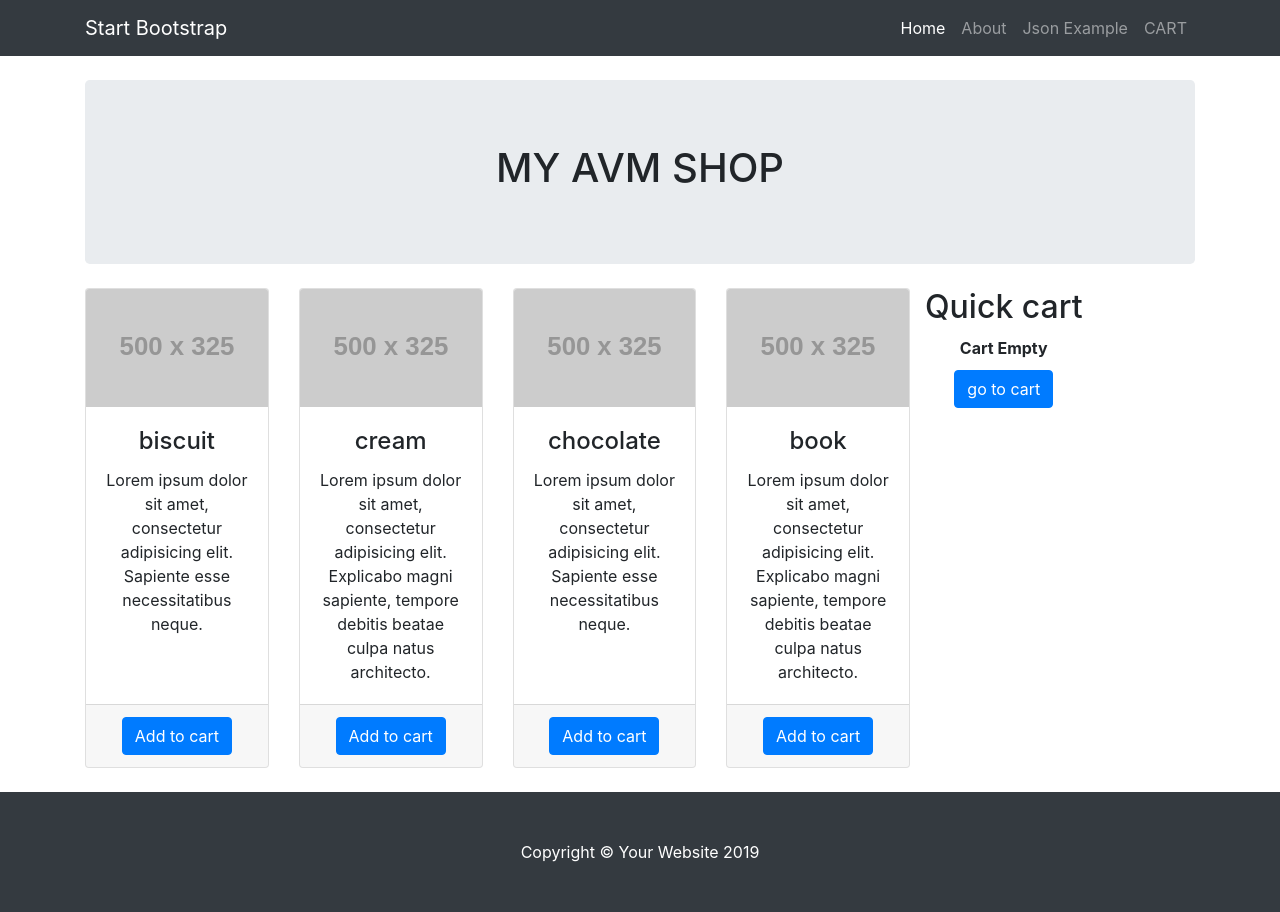
After one commit to stnc/shopping-cart, a PHP site: page / in a window 1280 px wide. The commit adds this page. Run offline with PHP 8.4, Linux system fonts and the light colour scheme; grey boxes labelled with a size stand in for pictures from a placeholder-image service; some libraries are stand-ins or nearby versions.

Commit message:
json fixed

```diff
--- a/composer.json
+++ b/composer.json
@@ -1,9 +1,10 @@
 {
     "name": "stnc/shopping-cart",
     "description": "php shopping cart class",
+    "homepage": "https://github.com/stnc/shopping-cart",
     "keywords": ["php", "cart", "session"],
     "license": "MIT",
-    "version": "2.1.1",
+    "version": "2.1.3",
         "require": {
         "php": ">=5.4.0"
     },
--- /dev/null
+++ b/index.php
@@ -0,0 +1,461 @@
+<?php
+   ini_set('display_errors', 1);
+   ini_set('display_startup_errors', 1);
+
+   error_reporting(E_ALL);
+   require_once 'vendor/autoload.php';
+
+   session_start();
+
+   use \Stnc\ShoppingCart\Cart;
+
+
+   $cart_name = 'stnc'; // sepetin session değerine bir değer atadık
+
+   $cart= new Cart($cart_name);
+   $cart->groups=true;
+   $cartItems=$cart->getArray();
+   /* other call
+   $cart_other = new  \stnc\cart\Cart('stnc', 'ds');
+   print_r($cart_other);
+   */
+
+
+
+   if (isset($_GET['clear']) && $_GET['clear']==1  ){
+      $cart->removeCart($_GET['clear']);
+   }
+
+   if (isset($_GET['clear']) && $_GET['clear']==2  ){
+     $cart->removeCart($_GET['clear']);
+   }
+
+   if (isset($_GET['clear']) && $_GET['clear']==3  ){
+     $cart->removeCart($_GET['clear']);
+   }
+
+   if (isset($_GET['clear']) && $_GET['clear']==4  ){
+     $cart->removeCart($_GET['clear']);
+   }
+
+
+   if (isset($_GET['emptyCart']) && $_GET['emptyCart']==1  ){
+     $cart->emptyCart();
+     }
+
+
+     $class="";
+     $classTotal="";
+     if (empty($items)){
+       $class='style="
+       text-align: center;
+       margin: 10px;"';
+
+       $classTotal='style="display:none"';
+     }
+
+     stncDeleteToCartAjax($cart);
+     function stncDeleteToCartAjax($cart)
+     {
+
+
+
+         if (isset($_GET['action']) && $_GET['action'] == 'ch_ajax_delete_to_cart') {
+
+
+
+
+              if (isset($_GET['id'])){
+                $cart->removeCart($_GET['id']);
+              }
+
+
+
+
+             $items = $cart->getArray();
+             //echo $cart->getJSON();
+             echo sepetEvents($items, $cart->subTotal);
+             die();
+         }
+     }
+
+
+
+     stncAddToCartAjax($cart);
+     function stncAddToCartAjax($cart)
+     {
+
+         if (isset($_GET['action']) && $_GET['action'] == 'ch_ajax_add_to_cart') {
+
+             $id = $_GET['id'];
+             if (isset($_GET['id']) && $_GET['id']==1  ){
+              $data = array(
+                  'productID' => 1,
+                  'productName' => "biscuit",
+                  'productImageURL' => "http://placehold.it/500x325",
+                  'URL' => "https://example.org/product/1",
+                  'price' => 80,
+                  "totalEach" => 1,
+                  'stockUnit'=>'unit',
+                  "totalPrice" => 80
+              );
+              $cart->addToCart(1, $data);
+              }
+
+              if (isset($_GET['id']) && $_GET['id']==2  ){
+                $data = array(
+                  'productID' => 2,
+                  'productName' => "cream",
+                  'productImageURL' => "http://placehold.it/500x325",
+                  'URL' => "https://example.org/product/2",
+                  'price' => 45,
+                  "totalEach" => 1,
+                  'stockUnit'=>'unit',
+                  "totalPrice" => 45
+                );
+                $cart->addToCart(2, $data);
+                }
+
+
+                if (isset($_GET['id']) && $_GET['id']==3  ){
+                  $data = array(
+                      'productID' => 3,
+                      'productName' => "chocolate",
+                      'productImageURL' => "http://placehold.it/500x325",
+                      'URL' => "https://example.org/product/4",
+                      'price' => 15,
+                      "totalEach" => 1,
+                      'stockUnit'=>'unit',
+                      "totalPrice" => 15
+                  );
+                  $cart->addToCart(3, $data);
+                  }
+
+                  if (isset($_GET['id']) && $_GET['id']==4  ){
+                    $data = array(
+                      'productID' => 4,
+                      'productName' => "book",
+                      'productImageURL' => "http://placehold.it/500x325",
+                      'URL' => "https://example.org/product/4",
+                      'price' => 23.3,
+                      "totalEach" => 1,
+                      'stockUnit'=>'unit',
+                      "totalPrice" => 23.3,
+                    );
+                    $cart->addToCart(4, $data);
+                    }
+
+             $items = $cart->getArray();
+             //echo $cart->getJSON();
+             echo sepetEvents($items, $cart->subTotal);
+
+             die();
+         }
+     }
+
+//    $items = $this->getArray();
+//bu kendisinden gelen metodla basacak html
+function sepetEvents($items, $subTotal)
+{
+    $class = "";
+    $classTotal = "";
+    if (empty($items)) {
+        $class = 'style="
+        text-align: center;
+        margin: 10px;"';
+
+        $classTotal = 'style="display:none"';
+    }
+    $products = '<div class="sepetWrap"' . $class . '><div class="sepetItems">';
+
+    if (!empty($items)) {
+        foreach ($items as $items_key => $item) {
+            $products .= '<div class="sepetItem">
+    <div class="itemSil">
+        <button type="button" data-value="' . $items_key . '"
+                class="btn action-button siparissil" >
+            <i class="fa fa-times-circle" aria-hidden="true"></i>
+        </button>
+    </div>
+    <div class="info">
+
+        <div class="urun">
+           ' . $item['productName'] . '
+        </div>
+
+        <div class="musteri"></div>
+    </div>
+
+    <div class="sepetFiyat">
+        <div class="sptfiyat"> ' . $item['price'] . ' $</div>
+        <div class="sptadet"> ' . $item['totalEach'] . ' Piece </div>
+    </div>
+
+</div>';
+
+        }
+    } else {
+        $products .= '<strong>Cart Empty</strong>';
+    }
+    $products .= '
+</div>
+<div class="cizgi"></div>
+</div>
+<div class="sepetBottom" ' . $classTotal . ' >
+<div class="toplam">Total</div>
+<div class="fiyat">' . $subTotal . ' ₺	</div>
+';
+    return $products;
+}
+
+
+   ?>
+<!DOCTYPE html>
+<html lang="en">
+   <head>
+      <meta charset="utf-8">
+      <meta name="viewport" content="width=device-width, initial-scale=1, shrink-to-fit=no">
+      <meta name="description" content="">
+      <meta name="author" content="">
+      <title>Heroic Features - Start Bootstrap Template</title>
+      <!-- Bootstrap core CSS -->
+      <link href="https://stackpath.bootstrapcdn.com/bootstrap/4.5.2/css/bootstrap.min.css" rel="stylesheet">
+      <!-- Custom styles for this template -->
+      <link href="css/heroic-features.css" rel="stylesheet">
+   </head>
+   <body>
+      <!-- Navigation -->
+      <nav class="navbar navbar-expand-lg navbar-dark bg-dark fixed-top">
+         <div class="container">
+            <a class="navbar-brand" href="#">Start Bootstrap</a>
+            <button class="navbar-toggler" type="button" data-toggle="collapse" data-target="#navbarResponsive" aria-controls="navbarResponsive" aria-expanded="false" aria-label="Toggle navigation">
+            <span class="navbar-toggler-icon"></span>
+            </button>
+            <div class="collapse navbar-collapse" id="navbarResponsive">
+               <ul class="navbar-nav ml-auto">
+                  <li class="nav-item active">
+                     <a class="nav-link" href="index.php">Home
+                     <span class="sr-only">(current)</span>
+                     </a>
+                  </li>
+                  <li class="nav-item">
+                     <a class="nav-link" href="#">About</a>
+                  </li>
+                  <li class="nav-item">
+                     <a class="nav-link" href="#">Json Example</a>
+                  </li>
+                  <li class="nav-item">
+                     <a class="nav-link" href="cart.php">CART</a>
+                  </li>
+               </ul>
+            </div>
+         </div>
+      </nav>
+      <!-- Page Content -->
+      <div class="container">
+         <!-- Jumbotron Header -->
+         <header class="jumbotron my-4">
+            <h1 class="text-center">MY AVM SHOP</h1>
+         </header>
+         <div class="row">
+         <div class="col-lg-9 col-md-10  align-items-stretch">
+            <div class="row text-center">
+               <div class="col-lg-3 col-md-6 mb-4">
+                  <div class="card h-100">
+                     <img class="card-img-top" src="http://placehold.it/500x325" alt="">
+                     <div class="card-body">
+                        <h4 class="card-title"> biscuit</h4>
+                        <p class="card-text">Lorem ipsum dolor sit amet, consectetur adipisicing elit. Sapiente esse necessitatibus neque.</p>
+                     </div>
+                     <div class="card-footer">
+                        <a href="?add=1" data-value="1" class="btn btn-primary siparisver">Add to cart</a>
+                     </div>
+                  </div>
+               </div>
+               <div class="col-lg-3 col-md-6 mb-4">
+                  <div class="card h-100">
+                     <img class="card-img-top" src="http://placehold.it/500x325" alt="">
+                     <div class="card-body">
+                        <h4 class="card-title"> cream</h4>
+                        <p class="card-text">Lorem ipsum dolor sit amet, consectetur adipisicing elit. Explicabo magni sapiente, tempore debitis beatae culpa natus architecto.</p>
+                     </div>
+                     <div class="card-footer">
+                        <a href="?add=2" data-value="2" class="btn btn-primary siparisver">Add to cart</a>
+                     </div>
+                  </div>
+               </div>
+               <div class="col-lg-3 col-md-6 mb-4">
+                  <div class="card h-100">
+                     <img class="card-img-top" src="http://placehold.it/500x325" alt="">
+                     <div class="card-body">
+                        <h4 class="card-title"> 	chocolate</h4>
+                        <p class="card-text">Lorem ipsum dolor sit amet, consectetur adipisicing elit. Sapiente esse necessitatibus neque.</p>
+                     </div>
+                     <div class="card-footer">
+                        <a href="?add=3" data-value="3" class="btn btn-primary siparisver">Add to cart</a>
+                     </div>
+                  </div>
+               </div>
+               <div class="col-lg-3 col-md-6 mb-4">
+                  <div class="card h-100">
+                     <img class="card-img-top" src="http://placehold.it/500x325" alt="">
+                     <div class="card-body">
+                        <h4 class="card-title"> book </h4>
+                        <p class="card-text">Lorem ipsum dolor sit amet, consectetur adipisicing elit. Explicabo magni sapiente, tempore debitis beatae culpa natus architecto.</p>
+                     </div>
+                     <div class="card-footer">
+                        <a href="?add=4" data-value="4" class="btn btn-primary siparisver">Add to cart</a>
+                     </div>
+                  </div>
+               </div>
+            </div>
+         </div>
+         <!-- /.row -->
+         <div class="col-lg-3 col-md-2 d-flex align-items-stretch">
+			<div class="row">
+				<div class="sepet">
+							<h2 id="sepetBaslik">Quick cart </h2>
+
+							<div class="display" id="sepettumu">
+
+
+
+									<div class="sepetWrap" <?php echo $class?> >
+
+										<div class="sepetItems">
+											<?php
+											if (!empty($cartItems)):
+											foreach ($cartItems as $items_key => $item) :?>
+											<div class="sepetItem">
+												<div class="itemSil">
+													<button type="button" data-value="<?php echo $items_key ?>"
+															class="btn action-button siparissil" >
+														<i class="fa fa-times-circle" aria-hidden="true"></i>
+													</button>
+												</div>
+												<div class="info">
+
+													<div class="urun">
+														<?php echo $item['productName'] ?>
+													</div>
+
+													<div class="musteri"></div>
+												</div>
+
+
+
+												<div class="sepetFiyat">
+													<div class="sptfiyat"> <?php echo $item['price'] ?> ₺	</div>
+													<div class="sptadet"> <?php echo $item['totalEach'] ?> Piece </div>
+												</div>
+
+
+											</div>
+
+											<?php endforeach ?>
+											<?php else: ?>
+											<strong>Cart Empty</strong>
+
+											<?php endif; ?>
+
+										</div>
+										<div class="cizgi"></div>
+									</div>
+
+
+
+									<div class="sepetBottom" <?php echo $classTotal?>>
+									<div class="toplam">Total</div>
+									<div class="fiyat"><?php echo $cart->subTotal ?> ₺	</div>
+
+							</div>
+
+
+							</div>
+
+							<div style="text-align:center; margin: 10px 0;">
+								<a class="btn btn-primary"  href="/cart.php">go to cart </a>
+							</div>
+
+				</div>
+			</div>
+		</div>
+
+         </div>
+
+      </div>
+      <!-- /.container -->
+      <!-- Footer -->
+      <footer class="py-5 bg-dark">
+         <div class="container">
+            <p class="m-0 text-center text-white">Copyright &copy; Your Website 2019</p>
+         </div>
+         <!-- /.container -->
+      </footer>
+      <!-- Bootstrap core JavaScript -->
+      <link rel="stylesheet" href="https://stackpath.bootstrapcdn.com/font-awesome/4.7.0/css/font-awesome.min.css" integrity="sha384-wvfXpqpZZVQGK6TAh5PVlGOfQNHSoD2xbE+QkPxCAFlNEevoEH3Sl0sibVcOQVnN" crossorigin="anonymous">
+      <script src="https://cdnjs.cloudflare.com/ajax/libs/jquery/3.5.1/jquery.min.js" integrity="sha512-bLT0Qm9VnAYZDflyKcBaQ2gg0hSYNQrJ8RilYldYQ1FxQYoCLtUjuuRuZo+fjqhx/qtq/1itJ0C2ejDxltZVFg==" crossorigin="anonymous"></script>
+  <script>
+  jQuery(document).on("click touchstart", "a.siparisver", function (event) {
+
+event.preventDefault();
+var myID = jQuery(this).data('value');
+
+
+    jQuery.ajax({
+        type: 'GET',
+
+        datatype: 'json',
+        url: "index.php",
+        data: {action: "ch_ajax_add_to_cart", "id": myID},
+        beforeSend: function () {
+            //loadMore.text('').addClass('active');
+        },
+        success: function (datas) {
+            jQuery("#sepettumu").empty();
+            jQuery("#sepettumu").html(datas);
+
+        },
+        error: function (e) {
+            console.log(e);
+        },
+        complete: function () {
+        },
+    });
+    return false; // for good measure
+
+});
+
+
+jQuery(document).on("click touchstart", "button.siparissil", function (event) {
+
+event.preventDefault();
+var myID = jQuery(this).data('value');
+jQuery.ajax({
+    type: 'GET',
+
+    datatype: 'json',
+    url: "index.php",
+    data: {action: "ch_ajax_delete_to_cart", "id": myID},
+
+    beforeSend: function () {
+        //loadMore.text('').addClass('active');
+    },
+    success: function (datas) {
+        jQuery("#sepettumu ").empty();
+        jQuery("#sepettumu").html(datas);
+    },
+    error: function (e) {
+        console.log(e);
+    },
+    complete: function () {
+
+
+    },
+});
+return false; // for good measure
+});
+  </script>
+
+   </body>
+</html>
--- a/src/Cart.php
+++ b/src/Cart.php
@@ -9,18 +9,15 @@ namespace Stnc\ShoppingCart;
  *
  * Licensed under the MIT License
  * Redistributions of files must retain the above copyright notice.
- * @version 2.1.1
+ * @version 2.1.2
  * @author Selman TUNÇ <selmantunc@gmail.com>
  * @copyright Copyright (c) 2015
- * @link http://github.com/stnc
+ * @link https://github.com/stnc/shopping-cart
  * @license http://www.opensource.org/licenses/mit-license.php The MIT License
  */
 
 class Cart
 {
-
-
-
     /**
      * cookie set
      *
@@ -128,6 +125,7 @@ class Cart
                 $this->session[$id]['totalPrice'] = ($this->session[$id]['price'] * $this->session[$id]['totalEach']);
             } else {
                 /* yeni urunse ekle direk ekle */
+                $data['jsonID']= intval($id);
                 $this->session[$id] = $data;
                 //Bir dizinin başlangıcına bir veya daha fazla eleman ekler fakat dizi keyleri onemli o yuzden bekleyecek
                 // array_unshift( $this->session[$id],$data);
@@ -135,7 +133,8 @@ class Cart
         } else {
 
             $rndID=$id+(rand(1,500)+1);
-            $this->session[ $rndID] = $data;
+            $data['jsonID']= intval($rndID);
+            $this->session[$rndID] = $data;
         }
 //    print_r($this->session);
    //  $_SESSION[$this->sessionName][$id]['totalEach'] += $_SESSION[$this->sessionName][$id]['totalEach'] + $total; echo $_SESSION[$this->sessionName][$id]['totalEach'];
@@ -272,14 +271,14 @@ class Cart
 
                 $json = array(
                      "status" => 'ok',
-                     "cartItems" => $this->getArray(),
+                     "cartItems" =>array_values($this->getArray()) ,
                      "cartTotalPrice" => $this->subTotal ,
                      "cartItemPiece" =>  $this->cartCount(),
                 );
             } else {
                 $json = array(
                      "status" => 'empty',
-                     "cartItems" => $this->getArray(),
+                     "cartItems" =>array_values($this->getArray()) ,
                      "cartTotalPrice" => $this->subTotal ,
                      "cartItemPiece" =>  $this->cartCount(),
                 );
```
Also changed, not shown: 1 other file.
